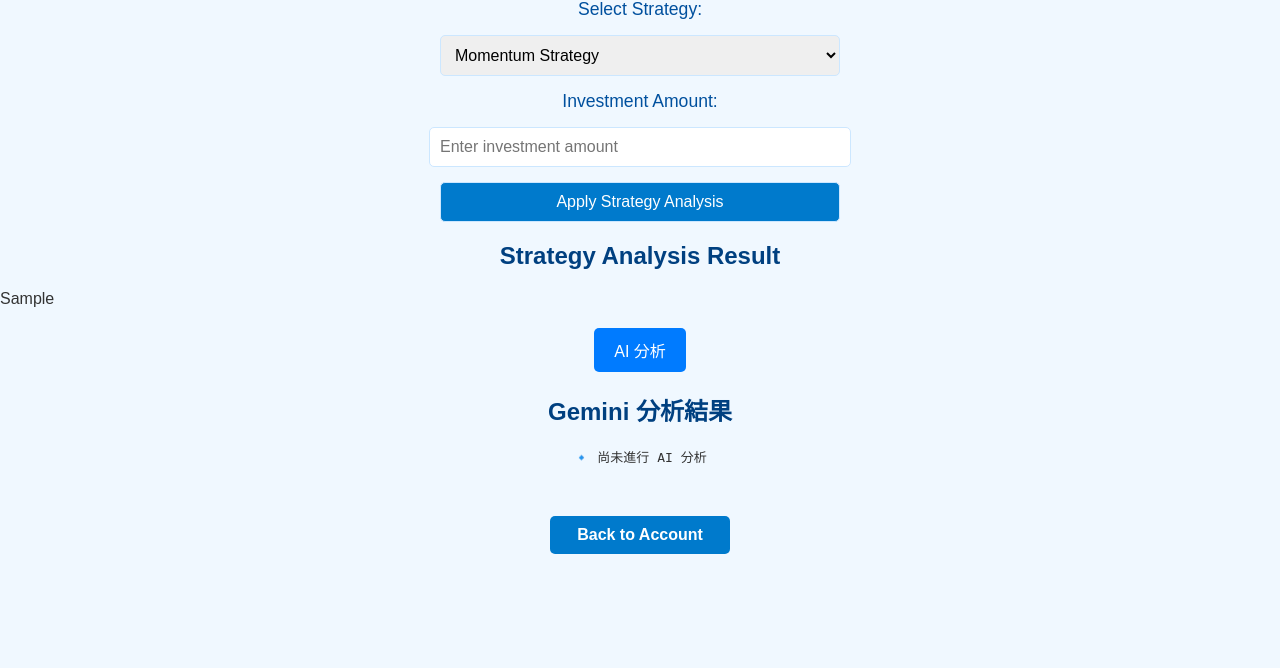
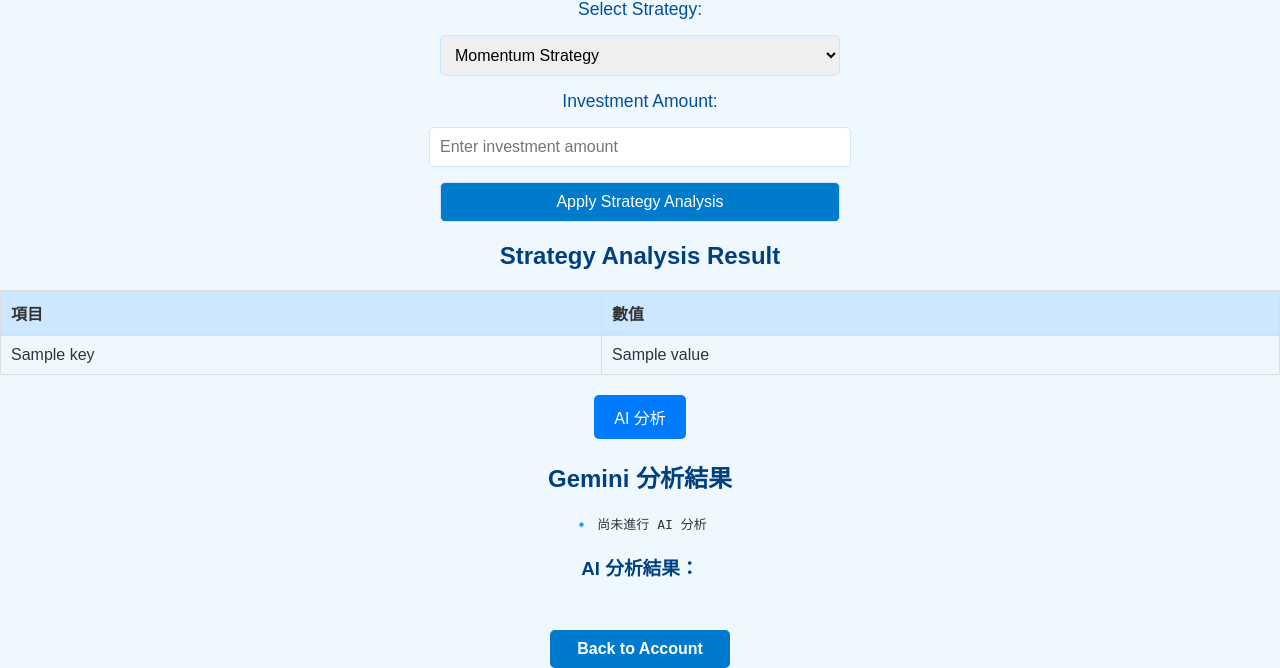
Before and after one commit to ArthurArthurArthur0817/Stock-II, a Flask app: template templates/trade.html in a window 1280 px wide. Shown: the part 1174-1842 px from the top of the page. Before the commit the page ends 1728 px from the top, so only its background shows below. Run offline with Flask 3, Linux system fonts and the light colour scheme; the template is opened without the code that fills it: most values are stand-ins (such as "Sample title", 1, 10 or a date in 2020).

Commit message:
Update trade.html

```diff
--- a/templates/trade.html
+++ b/templates/trade.html
@@ -82,6 +82,7 @@
                 <option value="breakout">Breakout Strategy</option>
                 <option value="fundamental">Fundamental Analysis</option>
                 <option value="rsi">RSI Strategy</option>
+                <option value="adx">ADX Strategy</option>
             </select>
 
             <!-- 投資金額 -->
@@ -96,9 +97,26 @@
     {% if strategy_result %}
         <div class="strategy-result">
             <h2>Strategy Analysis Result</h2>
-            <p>{{ strategy_result }}</p>
+            <table class="strategy-table">
+                <thead>
+                    <tr>
+                        <th>項目</th>
+                        <th>數值</th>
+                    </tr>
+                </thead>
+                <tbody>
+                    {% for key, value in strategy_result.items() %}
+                    <tr>
+                        <td>{{ key }}</td>
+                        <td>{{ value }}</td>
+                    </tr>
+                    {% endfor %}
+                </tbody>
+            </table>
         </div>
     {% endif %}
+
+
 
     <div class="center">
         <button type="button" id="aiAnalysisBtn">AI 分析</button>
@@ -117,9 +135,19 @@
         <button id="submit-response">提交</button>
     </div>
 
+        <!-- AI 分析結果顯示區 -->
+    <div id="ai-response-container" style="text-align: center; margin-top: 20px;">
+        <h3>AI 分析結果：</h3>
+        <div id="ai-response-text" style="white-space: pre-line; margin-top: 10px; font-size: 16px; color: #333;"></div>
+    </div>
+
+
     <!-- JavaScript 處理 -->
     <script>
         document.getElementById("aiAnalysisBtn").addEventListener("click", function() {
+            let aiButton = this; // 取得按鈕元素
+            aiButton.style.display = "none"; // 🔹 按鈕點擊後隱藏
+
             fetch("/ai_analysis", {
                 method: "POST",
             })
@@ -132,9 +160,16 @@
                 if (responseContainer) {
                     responseContainer.style.display = "block";
                 }
+
+                // 🔹 AI 分析完成後，顯示按鈕
+                aiButton.style.display = "block";
             })
-            .catch(error => console.error("Error:", error));
+            .catch(error => {
+                console.error("Error:", error);
+                aiButton.style.display = "block"; // 🔹 發生錯誤時，也讓按鈕重新顯示
+            });
         });
+
 
         document.getElementById("submit-response").addEventListener("click", function() {
             let userResponse = document.getElementById("user-response").value.trim();
```
